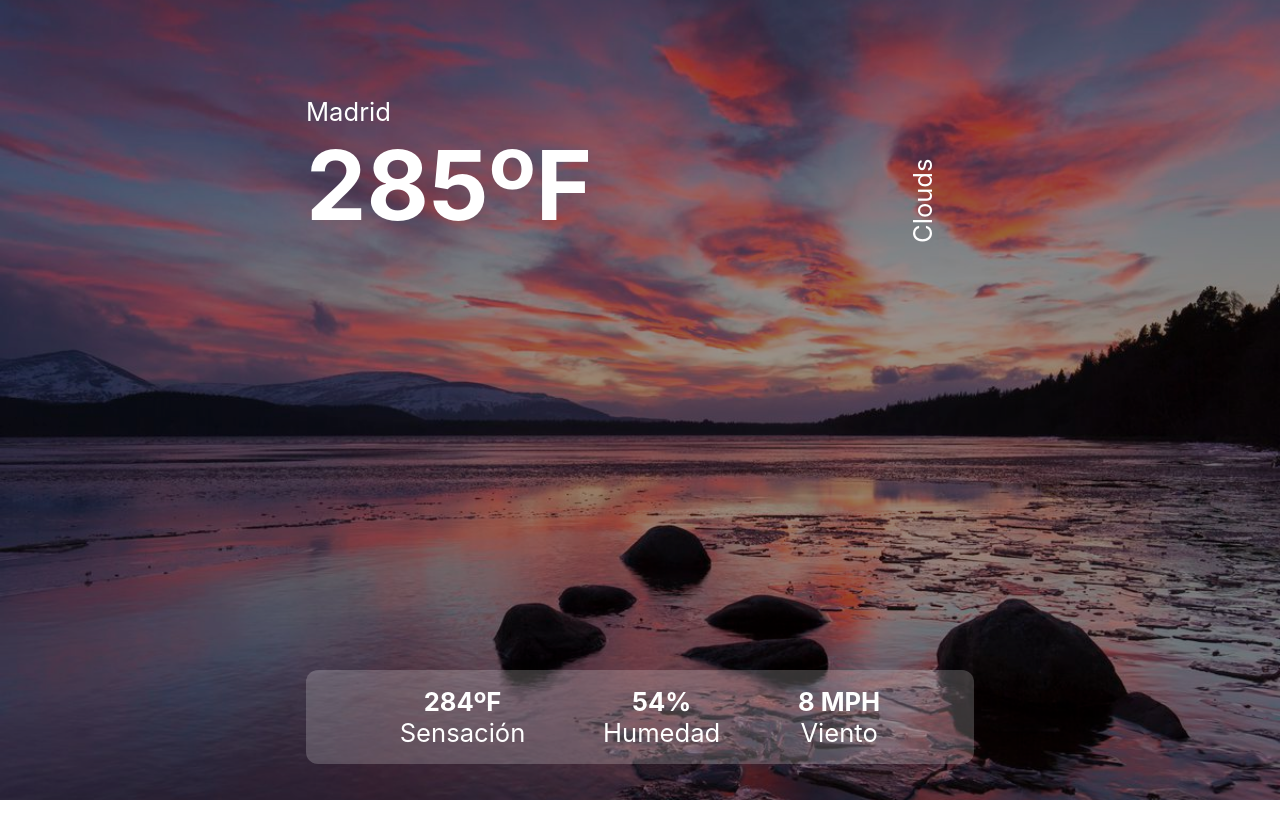
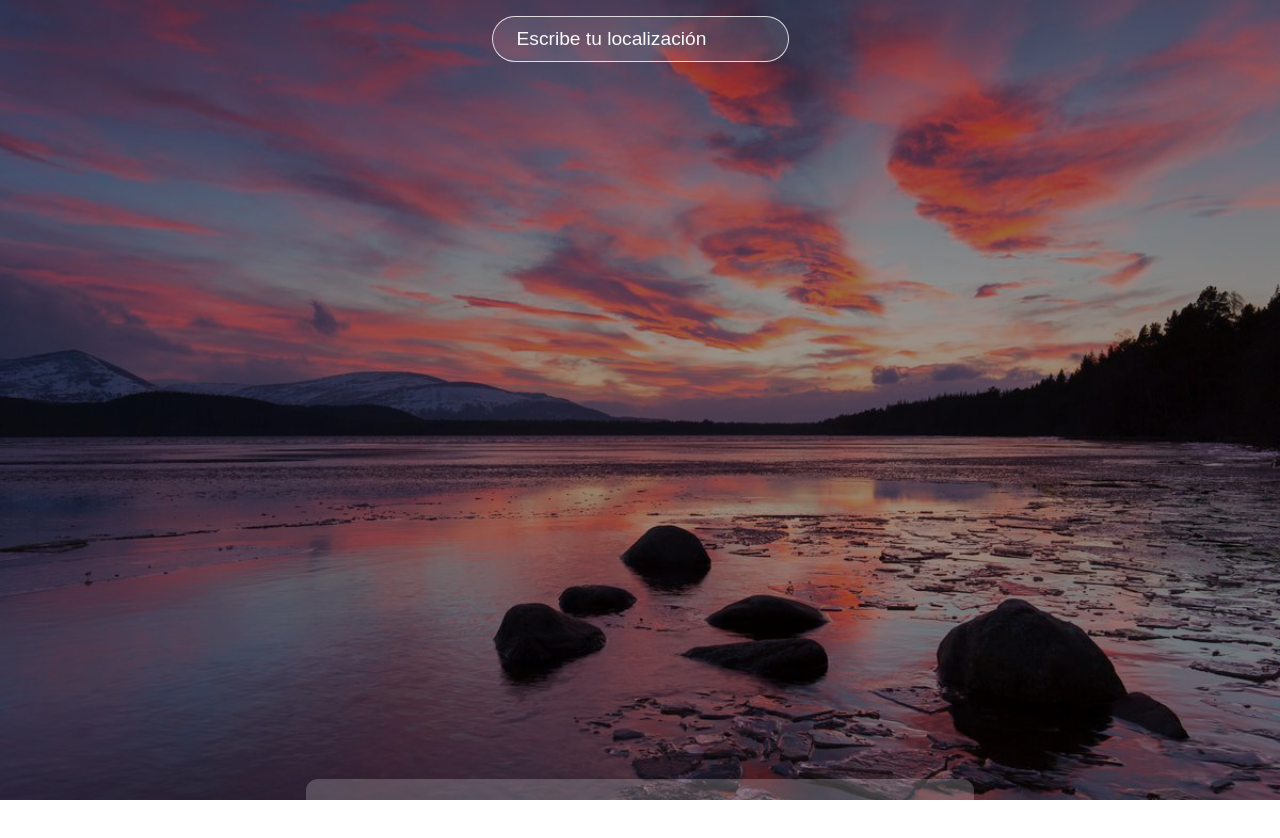
Before and after one commit to juancasanchez6/react-football-Live-Scores, a React (Create React App) app: page / in a window 1280 px wide. Shown: the top 838 px of the page. Before the commit the page ends 800 px from the top, so only its background shows below. Built offline with nearby package versions, Linux system fonts and the light colour scheme.

Commit message:
Update-Weather_App

```diff
--- a/src/App.js
+++ b/src/App.js
@@ -1,34 +1,58 @@
-import React, { useEffect } from "react";
+import React, { useEffect, useState } from "react";
 import axios from "axios";
 
 function App() {
-  //const url = `https://api.openweathermap.org/data/2.5/weather?q=madrid&appid=7540c8bf73074c6a8f04b2e802fa1ce0`;
+  const [data, setData] = useState({});
+  const [location, setLocation] = useState("");
+
+  const url = `https://api.openweathermap.org/data/2.5/weather?q=${location}&appid=7540c8bf73074c6a8f04b2e802fa1ce0`;
+
+  const searchLocation = (event) => {
+    if (event.key === "Enter") {
+      axios.get(url).then((response) => {
+        setData(response.data);
+        console.log(response.data);
+      });
+      setLocation("");
+    }
+  };
 
   return (
     <div className="App">
+      <div className="search">
+        <input
+          value={location}
+          onChange={(event) => setLocation(event.target.value)}
+          onKeyPress={searchLocation}
+          placeholder="Escribe tu localización"
+          type="text"
+        />
+      </div>
       <div className="container">
         <div className="top">
           <div className="location">
-            <p>Madrid</p>
+            <p>{data.name}</p>
           </div>
           <div className="temp">
-            <h1>285ºF</h1>
+            {data.main ? <h1>{data.main.temp}ºF</h1> : null}
           </div>
           <div className="description">
-            <p>Clouds</p>
+            {data.weather ? <p>{data.weather[0].main}</p> : null}
           </div>
         </div>
         <div className="bottom">
           <div className="feels">
-            <p className="bold">284ºF</p>
+            {data.main ? (
+              <p className="bold">{data.main.feels_like}ºF</p>
+            ) : null}{" "}
             <p>Sensación</p>
           </div>
           <div className="humidity">
-            <p className="bold">54%</p>
+            {data.main ? <p className="bold">{data.main.humidity}%</p> : null}
             <p>Humedad</p>
           </div>
           <div className="wind">
-            <p className="bold">8 MPH</p>
+            {data.wind ? <p className="bold">{data.wind.speed} MPH</p> : null}
             <p>Viento</p>
           </div>
         </div>
--- a/src/index.css
+++ b/src/index.css
@@ -47,6 +47,24 @@
   z-index: -1;
 }
 
+.App .search {
+  text-align: center;
+  padding: 1rem;
+}
+
+.App input {
+  padding: .7rem 1.5rem;
+  font-size: 1.2rem;
+  border-radius: 25px;
+  border: 1px solid rgba(255,255,255,0.8);
+  background-color: rgba(255,255,255,0.1);
+  color: #f8f8f8;
+}
+
+::placeholder {
+  color: #f8f8f8;
+}
+
 .container {
   max-width: 700px;
   height: 700px;
```
